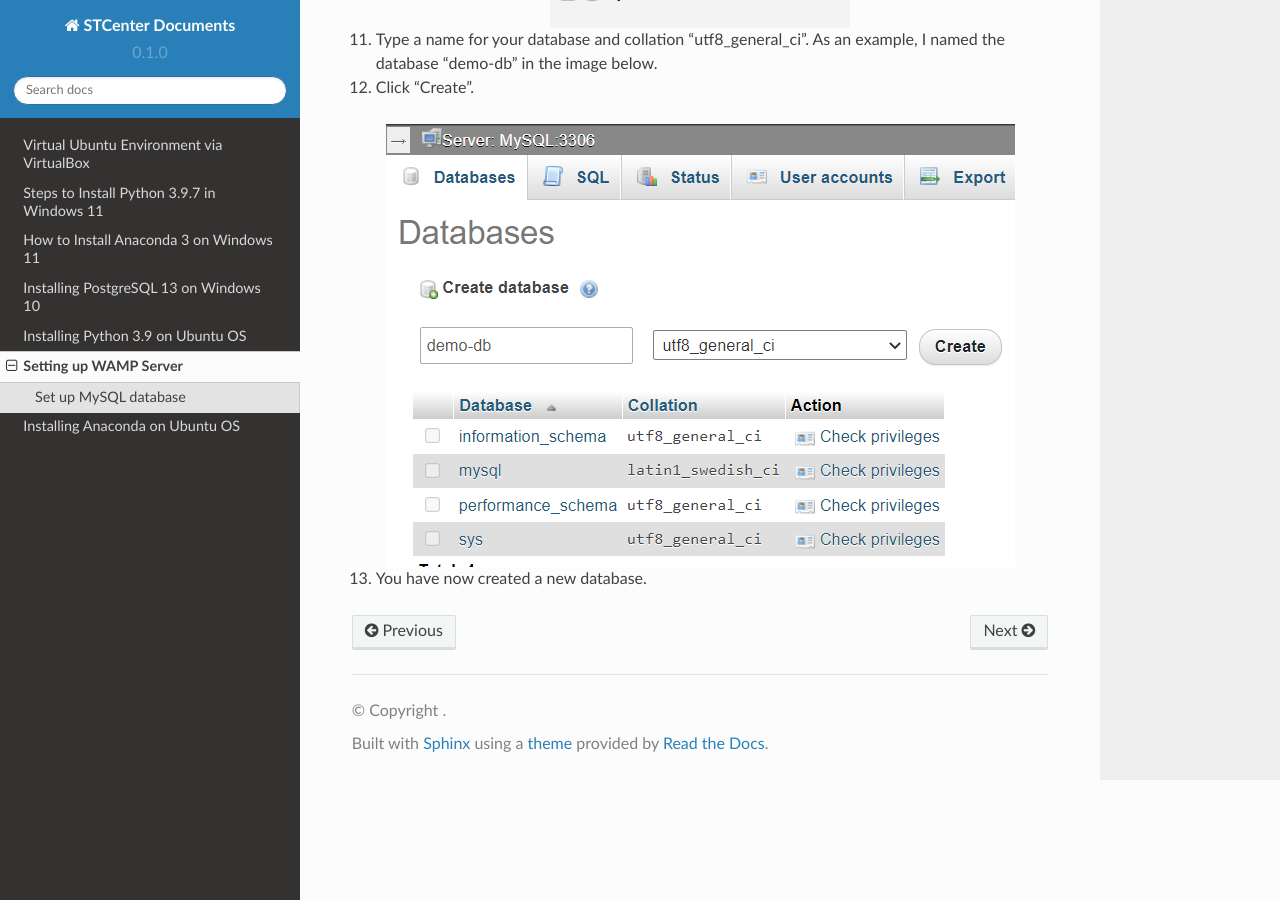
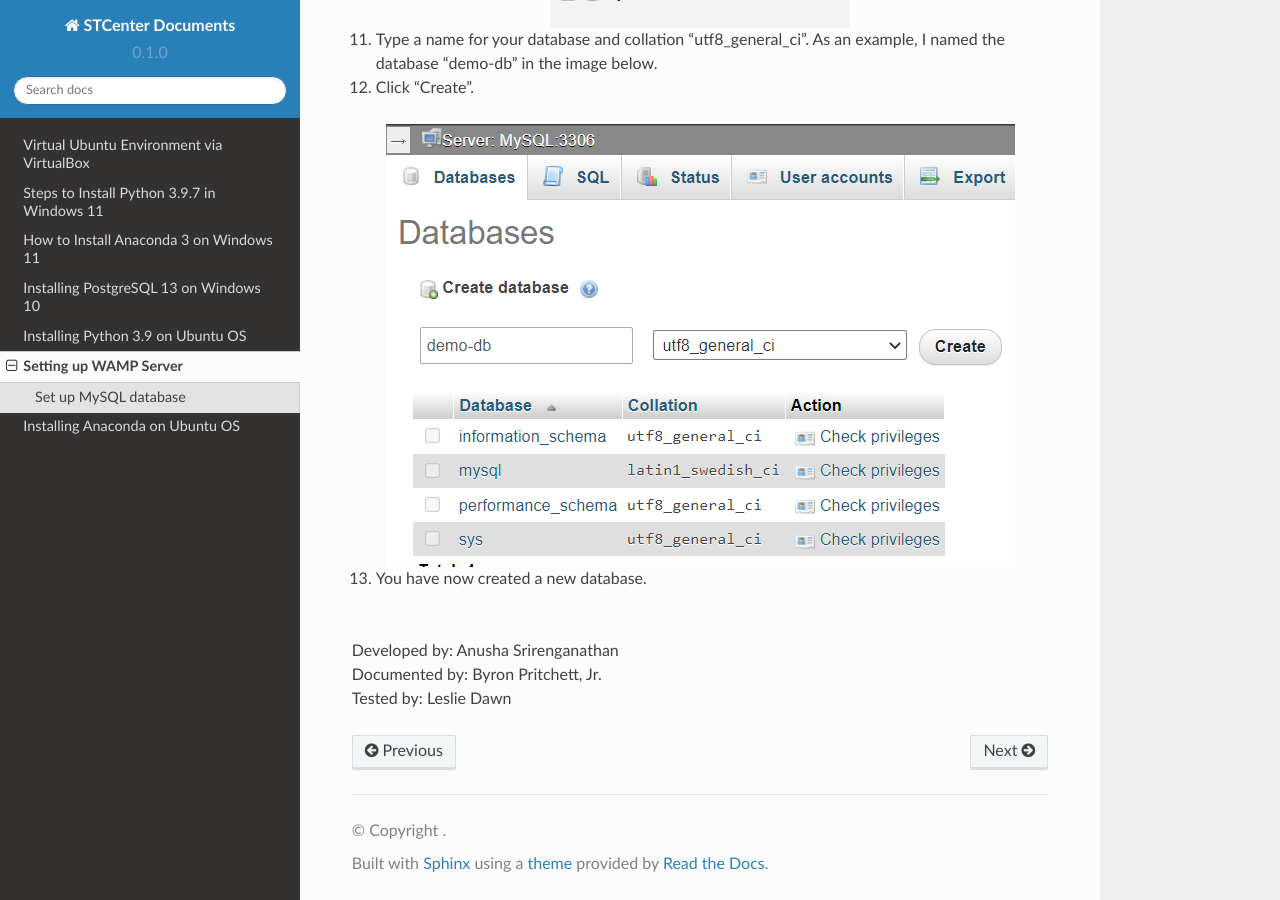
Before and after one commit to stccenter/STCenterDocs, a Sphinx documentation site: the page built from docs/source/wampserver.rst, in a window 1280 px wide and 900 px high, scrolled down 2032 px. Built offline with Sphinx 7.4.7 and the Read the Docs theme 2.0.0, drawn with Linux system fonts in a browser that asks for light colours.

Commit message:
Update wampserver.rst

```diff
--- a/docs/source/wampserver.rst
+++ b/docs/source/wampserver.rst
@@ -59,3 +59,8 @@ Set up MySQL database
     :alt: Wampserver set up step 11 & 12
 
 13. You have now created a new database.
+
+|
+| Developed by: Anusha Srirenganathan
+| Documented by: Byron Pritchett, Jr.
+| Tested by: Leslie Dawn
```
